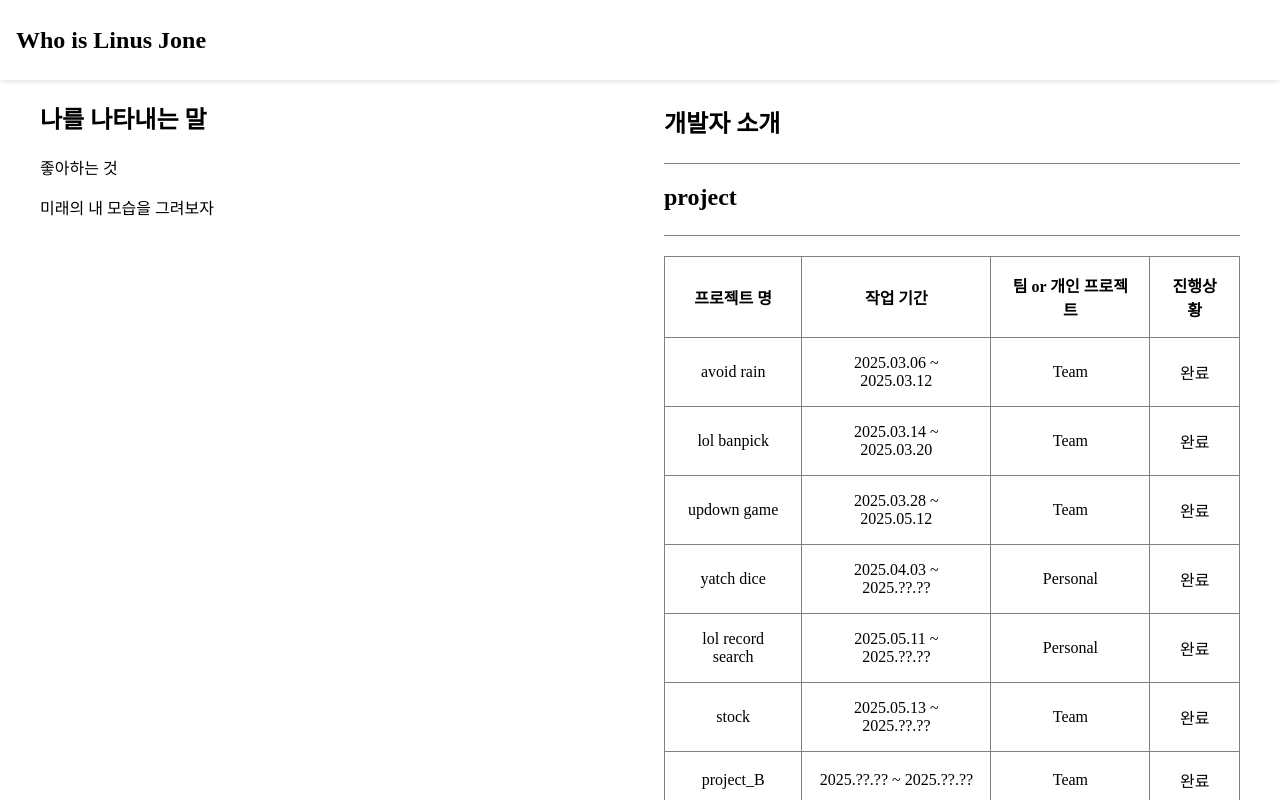
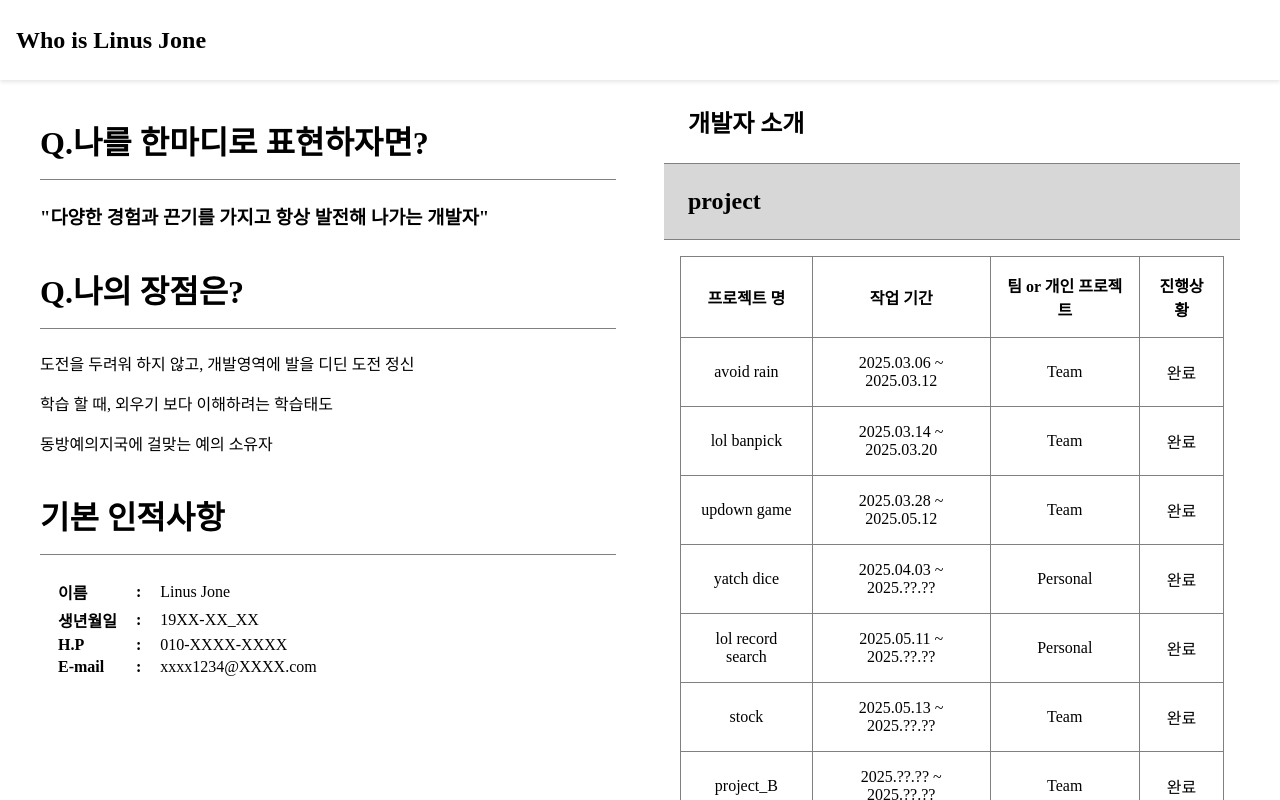
Before and after one commit to JeonSunil/JeonSunil, a website: page index.html in a window 1280 px wide. Both pictures are taken after a click on the element "project". Shown: the top 800 px of the page. Drawn offline with Linux system fonts and the light colour scheme.

Commit message:
인적내용 추가 및 스타일링 추가

```diff
--- a/index.html
+++ b/index.html
@@ -12,9 +12,37 @@
   </header>
   <main>
   <div class="left_info">
-    <h2>나를 나타내는 말</h2>
-    <p>좋아하는 것</p>
-    <p>미래의 내 모습을 그려보자</p>
+    <h1>Q.나를 한마디로 표현하자면?</h1>
+    <h3>"다양한 경험과 끈기를 가지고 항상 발전해 나가는 개발자"</h3>
+    <h1>Q.나의 장점은?</h1>
+    <p>도전을 두려워 하지 않고, 개발영역에 발을 디딘 도전 정신</p>
+    <p>학습 할 때, 외우기 보다 이해하려는 학습태도</p>
+    <p>동방예의지국에 걸맞는 예의 소유자</p>
+    <h1>기본 인적사항</h1>
+    <table>
+      <tbody>
+        <tr>
+          <td><b>이름</b></td>
+          <td><b>:</b></td>
+          <td>Linus Jone</td>
+        </tr>
+        <tr>
+          <td><b>생년월일</b></td>
+          <td><b>:</b></td>
+          <td>19XX-XX_XX</td>
+        </tr>
+        <tr>
+          <td><b>H.P</b></td>
+          <td><b>:</b></td>
+          <td>010-XXXX-XXXX</td>
+        </tr>
+        <tr>
+          <td><b>E-mail</b></td>
+          <td><b>:</b></td>
+          <td>xxxx1234@XXXX.com</td>
+        </tr>
+      </tbody>
+    </table>
   </div>
 
   <div class="right_info">
--- a/src/src.js
+++ b/src/src.js
@@ -421,9 +421,11 @@ tableChane();
   project.addEventListener('click', () => {
     if(isClick.project === false) {
       isClick.project = true
+      project.classList.add('bg-select');
       tableChane();
     } else {
       isClick.project = false
+      project.classList.remove('bg-select');
       tableChane();
     }
     console.log(isClick.project);
@@ -432,9 +434,11 @@ tableChane();
   experience.addEventListener('click', () => {
     if(isClick.experience === false) {
       isClick.experience = true
+      experience.classList.add('bg-select');
       tableChane();
     } else {
       isClick.experience = false
+      experience.classList.remove('bg-select');
       tableChane();
     }
     console.log(isClick.experience);
@@ -443,9 +447,11 @@ tableChane();
   school.addEventListener('click', () => {
     if(isClick.school === false) {
       isClick.school = true
+      school.classList.add('bg-select');
       tableChane();
     } else {
       isClick.school = false
+      school.classList.remove('bg-select');
       tableChane();
     }
     console.log(isClick.school);
@@ -454,9 +460,11 @@ tableChane();
     skill.addEventListener('click', () => {
     if(isClick.skill === false) {
       isClick.skill = true
+      skill.classList.add('bg-select');
       tableChane();
     } else {
       isClick.skill = false
+      skill.classList.remove('bg-select');
       tableChane();
     }
     console.log(isClick.skill);
@@ -473,12 +481,24 @@ infoMake();
 // * html의 자기소개를 내용으로 가지고 있는 my_info_btn을 클래스로 가진 h2태그를 가져옴.
 const infoBtn = document.querySelector('.my_info_btn');
 
+let btnIsClick = false;
 // * 위에서 불러온 h2태그를 버튼으로 대체
 infoBtn.addEventListener('click', () => {
   // * my_info를 클래스로 가진 div를 지정
   const my_info = document.querySelector('.my_info');
   // * 디버깅 목적으로 콘솔을 찍어봄.
   console.log(my_info.classList);
+  if(btnIsClick === false) {
+    btnIsClick = true;
+    infoBtn.classList.add('bg-select');
+    console.log(btnIsClick);
+    console.log(infoBtn.classList);
+  } else if (btnIsClick === true) {
+    btnIsClick = false;
+    infoBtn.classList.remove('bg-select');
+    console.log(btnIsClick);
+    console.log(infoBtn.classList);
+  }
 
   // * 만일 my_info의 클래스리스트의 밸류값이 my_info와 d-none을 가지고 있다면 표시
   if(my_info.classList.value === "my_info d-none") {
--- a/style/style.css
+++ b/style/style.css
@@ -4,6 +4,14 @@
 
 .d-none {
   display: none;
+}
+
+.bg-select {
+  background-color: rgb(215, 215, 215);
+}
+
+.bg-white {
+  background-color: white;
 }
 
 body {
@@ -42,6 +50,21 @@ main {
   width: 45vw;
 }
 
+h1 {
+  border-bottom: 1px solid gray;
+  padding-bottom: 0.5em;
+  padding-top: 0.5em;
+}
+
+.left_info > table {
+  margin-bottom: 1em;
+}
+
+.left_info table td {
+  padding-left: 1em;
+}
+
+
 footer {
   display: flex;
   align-items: center;
@@ -57,6 +80,7 @@ footer p {
 }
 
 .info_experience table {
+  margin: 1em;
   border-collapse: collapse;
 }
 
@@ -99,6 +123,7 @@ footer p {
 }
 
 .info_project table {
+  margin: 1em;
   border-collapse: collapse;
 }
 
@@ -109,6 +134,7 @@ footer p {
 }
 
 .info_school table {
+  margin: 1em;
   border-collapse: collapse;
 }
 
@@ -119,6 +145,7 @@ footer p {
 }
 
 .info_skill table {
+  margin: 1em;
   border-collapse: collapse;
   padding-bottom: 1em;
 }
@@ -136,12 +163,16 @@ footer p {
 }
 
 .info_project > h2:nth-of-type(1), .info_experience > h2:nth-of-type(1), .info_school > h2:nth-of-type(1), .info_skill > h2:nth-of-type(1) {
+  margin: 0;
   cursor: pointer;
   border-bottom: 1px solid gray;
+  padding-left: 1em;
+  padding-top: 1em;
   padding-bottom: 1em;
 }
 
 .info_project > h2:nth-of-type(1):hover, .info_experience > h2:nth-of-type(1):hover, .info_school > h2:nth-of-type(1):hover, .info_skill > h2:nth-of-type(1):hover {
+  background-color: rgb(215, 215, 215);
   opacity: 50%;
 }
 
@@ -149,10 +180,12 @@ footer p {
   margin: 0;
   padding-top: 1em;
   padding-bottom: 1em;
+  padding-left: 1em;
   cursor: pointer;
   border-bottom: 1px solid gray;
 }
 
 .my_info_btn:hover {
+  background-color: rgb(215, 215, 215);
   opacity: 50%;
 }
```
